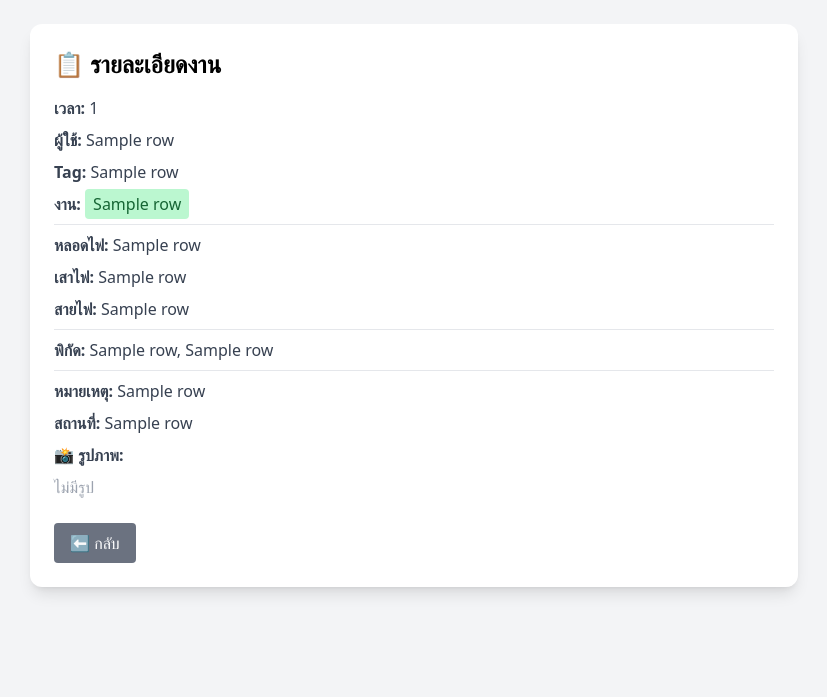
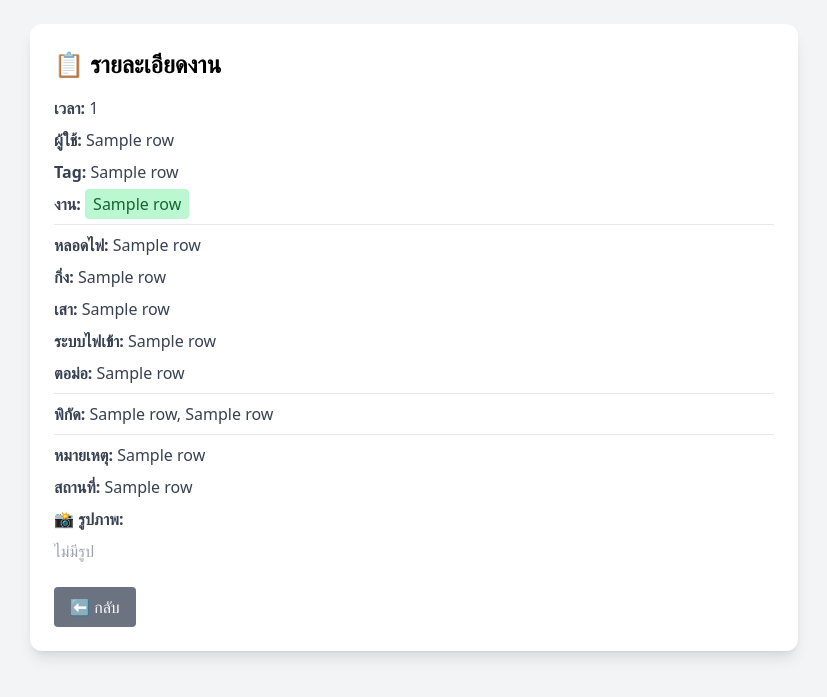
Before and after one commit to bellz1601/sorry, a Flask app: template templates/view.html in a window 1280 px wide. Shown: the top 697 px of the page, without its empty margins (226-1053 px from the left). Run offline with Flask 3, Linux system fonts and the light colour scheme; the visitor is signed in with stand-in values (Sample User, id 1); the template is opened without the code that fills it: most values are stand-ins (such as "Sample title", 1, 10 or a date in 2020); some libraries are stand-ins or nearby versions.

Commit message:
Update view.html

```diff
--- a/templates/view.html
+++ b/templates/view.html
@@ -26,17 +26,21 @@
         <hr>
 
         <p><b>หลอดไฟ:</b> {{ row[4] }}</p>
-        <p><b>เสาไฟ:</b> {{ row[5] }}</p>
-        <p><b>สายไฟ:</b> {{ row[6] }}</p>
+        <p><b>กิ่ง:</b> {{ row[5] }}</p>
+        <p><b>เสา:</b> {{ row[6] }}</p>
+        <p><b>ระบบไฟเข้า:</b> {{ row[7] }}</p>
+        <p><b>ตอม่อ:</b> {{ row[8] }}</p>
 
         <hr>
 
-        <p><b>พิกัด:</b> {{ row[7] }}, {{ row[8] }}</p>
+        <!-- ✅ พิกัด -->
+        <p><b>พิกัด:</b> {{ row[9] }}, {{ row[10] }}</p>
 
-        {% if row[9] %}
+        <!-- ✅ แผนที่ -->
+        {% if row[11] %}
         <p>
             <b>แผนที่:</b>
-            <a href="{{ row[9] }}" target="_blank"
+            <a href="{{ row[11] }}" target="_blank"
                class="text-blue-500 underline">
                เปิด Google Maps
             </a>
@@ -45,19 +49,20 @@
 
         <hr>
 
-        <p><b>หมายเหตุ:</b> {{ row[10] }}</p>
-        <p><b>สถานที่:</b> {{ row[11] }}</p>
+        <!-- ✅ หมายเหตุ + สถานที่ -->
+        <p><b>หมายเหตุ:</b> {{ row[12] }}</p>
+        <p><b>สถานที่:</b> {{ row[13] }}</p>
 
-        <!-- 🔥 รูปภาพ -->
+        <!-- ✅ รูปภาพ -->
         <div>
             <p class="font-bold mb-2">📸 รูปภาพ:</p>
 
-            {% if row[12] %}
-                <img src="{{ row[12] }}"
+            {% if row[14] %}
+                <img src="{{ row[14] }}"
                      class="w-full max-h-[400px] object-cover rounded-lg shadow cursor-pointer hover:scale-105 transition"
                      onclick="window.open(this.src)">
-            {% elif row[13] %}
-                <img src="/uploads/{{ row[13] }}"
+            {% elif row[15] %}
+                <img src="/uploads/{{ row[15] }}"
                      class="w-full max-h-[400px] object-cover rounded-lg shadow">
             {% else %}
                 <p class="text-gray-400">ไม่มีรูป</p>
```
